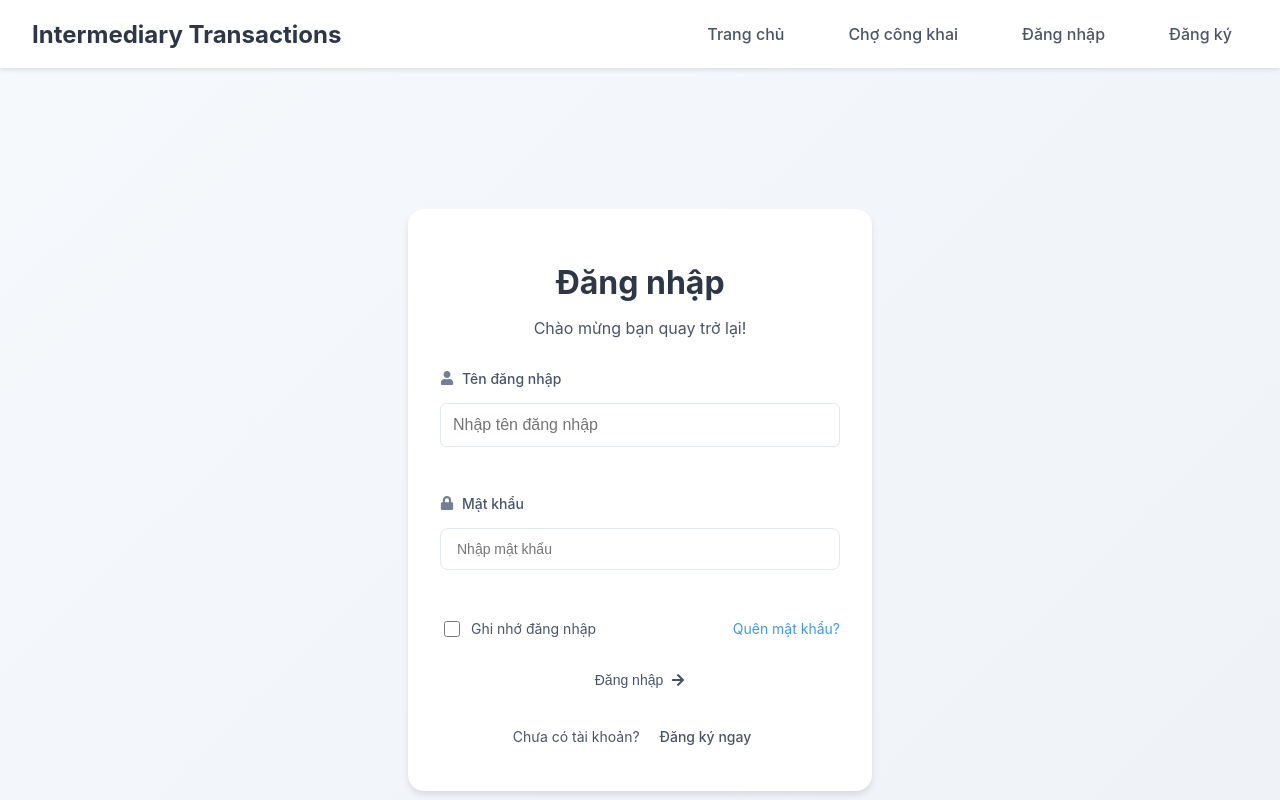
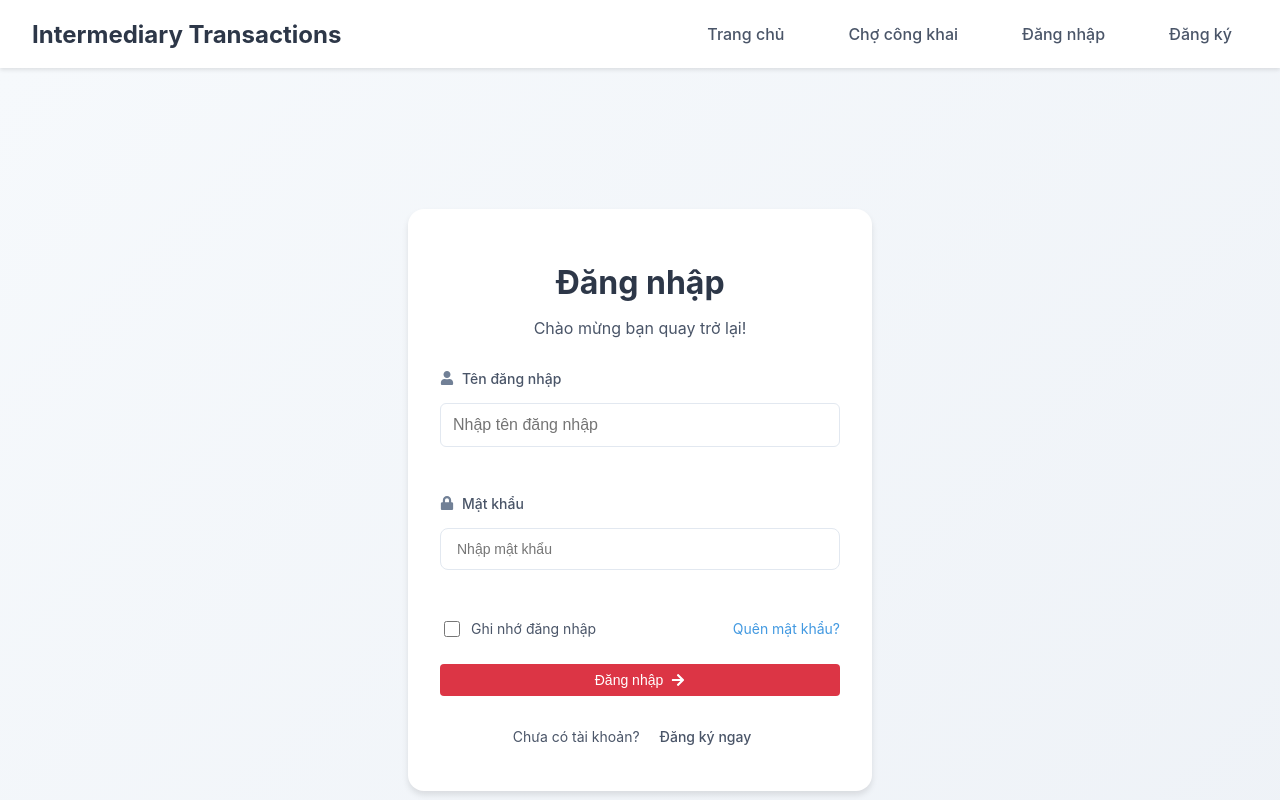
Before and after one commit to tungnmxinchao/FE-IntermediaryTransactions, a React (Create React App) app: page /login in a window 1280 px wide. Shown: the top 800 px of the page. Built offline with nearby package versions, Linux system fonts and the light colour scheme.

Commit message:
view profile

```diff
--- a/src/App.css
+++ b/src/App.css
@@ -92,22 +92,42 @@
 }
 
 .auth-button {
+  padding: 8px 16px;
+  border: none;
+  border-radius: 4px;
+  cursor: pointer;
+  font-weight: 500;
   display: flex;
   align-items: center;
-  gap: 0.5rem;
-  background: none;
+  gap: 8px;
+  transition: all 0.3s ease;
+  background-color: #dc3545;
+  color: white;
+}
+
+.profile-button {
+  padding: 8px 16px;
   border: none;
-  color: #4a5568;
+  border-radius: 4px;
+  cursor: pointer;
   font-weight: 500;
-  padding: 0.5rem 1rem;
-  border-radius: 0.375rem;
-  cursor: pointer;
-  transition: all 0.2s;
+  display: flex;
+  align-items: center;
+  gap: 8px;
+  transition: all 0.3s ease;
+  background-color: #4299e1;
+  color: white;
+  text-decoration: none;
+}
+
+.profile-button:hover {
+  background-color: #3182ce;
+  transform: translateY(-1px);
 }
 
 .auth-button:hover {
-  color: #4299e1;
-  background-color: #ebf8ff;
+  background-color: #c82333;
+  transform: translateY(-1px);
 }
 
 .auth-link {
--- a/src/App.js
+++ b/src/App.js
@@ -177,12 +177,14 @@ const AppContent = () => {
                         }).format(userMoney || 0)}
                       </span>
                     </div>
-                    <Link to="/profile" className="menu-item" onClick={() => setShowAccountDropdown(false)}>Xem hồ sơ</Link>
                   </div>
                 )}
               </div>
 
               <NotificationBell />
+              <Link to="/profile" className="profile-button">
+                <FaUser /> Xem hồ sơ
+              </Link>
               <button onClick={handleLogout} className="auth-button">
                 <FaSignOutAlt /> Đăng xuất
               </button>
```
